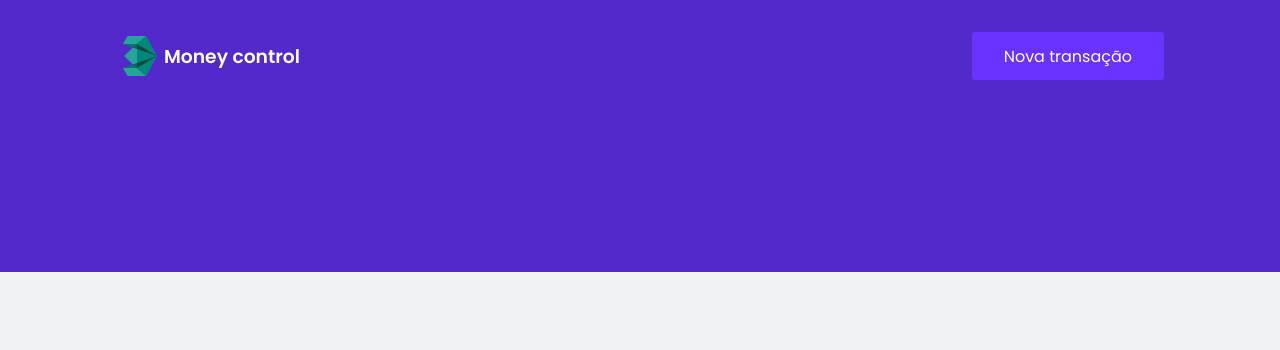
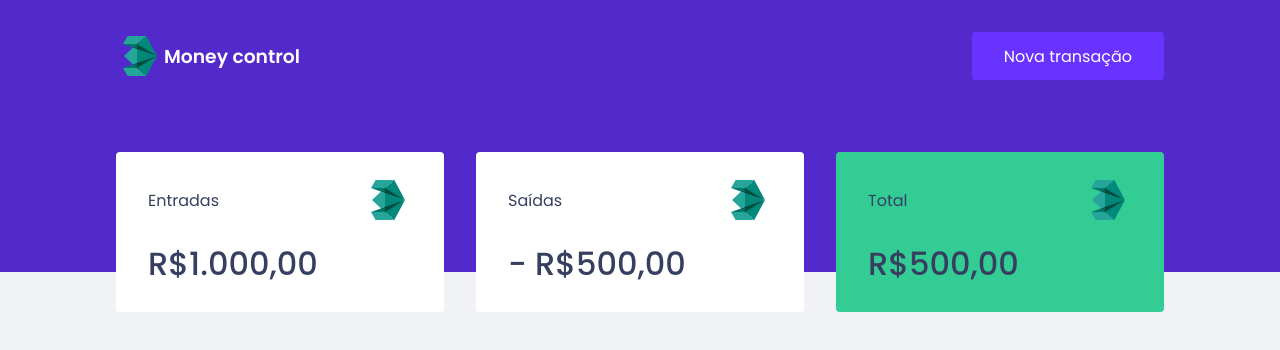
Before and after one commit to Pedrofelipem/money-control, a React (Create React App) app: page / in a window 1280 px wide. Shown: the top 350 px of the page. Built offline with nearby package versions, Linux system fonts and the light colour scheme.

Commit message:
Components: creating components

```diff
--- a/public/index.html
+++ b/public/index.html
@@ -5,7 +5,7 @@
     <meta charset="utf-8" />
     <meta name="viewport" content="width=device-width, initial-scale=1" />
     <link rel="shortcut icon" href="favicon.png" type="image/x-icon"/>
-    <link href="https://fonts.googleapis.com/css2?family=Poppins:wght@400;600&display=swap" rel="stylesheet">
+    <link href="https://fonts.googleapis.com/css2?family=Poppins:wght@400;500;600&display=swap" rel="stylesheet">
     <title>Money control</title>
   </head>
   <body>
--- a/src/App.tsx
+++ b/src/App.tsx
@@ -1,11 +1,14 @@
-import { Header } from "./components/Header";
+import { Dashboard } from "./components/Dashboard/dashboard";
+import { Header } from "./components/Header/header";
 import { GlobalStyle } from "./styles/global";
 
 export function App() {
   return (
     <>
       <Header />
+      <Dashboard />
       <GlobalStyle />
+
     </>
   );
 }
--- /dev/null
+++ b/src/components/Dashboard/dashboard.tsx
@@ -0,0 +1,11 @@
+
+import { Summary } from '../Summary/summary'
+import {Container} from './styles-deshboard'
+export function Dashboard(){
+    return(
+        <Container>
+            <Summary></Summary>
+        </Container>
+    )
+
+}
--- /dev/null
+++ b/src/components/Dashboard/styles-deshboard.ts
@@ -0,0 +1,7 @@
+import styled from 'styled-components';
+
+export const Container = styled.main`
+    max-width: 1080px;
+    margin: 0 auto;
+    padding: 2.5rem 1rem;
+`
--- a/src/components/Header/index.tsx
+++ b/src/components/Header/header.tsx
@@ -1,5 +1,5 @@
 import logoImg from '../../assets/logo.svg'
-import { Container, Content, LogoTipo } from './styles'
+import { Container, Content, LogoTipo } from './styles-header'
 
 export function Header(){
     return(
--- /dev/null
+++ b/src/components/Summary/styles-summary.ts
@@ -0,0 +1,33 @@
+import styled from 'styled-components';
+
+export const Container = styled.main`
+   display: grid;
+   grid-template-columns: repeat(3, 1fr);
+   gap: 2rem;
+   margin-top: -10rem;
+
+   div{
+    background: var(--shape);
+    padding: 1.5rem 2rem;
+    border-radius: 0.25rem;
+    color: var(--text-title);
+
+    header{
+        display: flex;
+        align-items: center;
+        justify-content: space-between;
+    }
+
+    strong{
+        display: block;
+        margin-top: 1rem;
+        font-size: 2rem;
+        font-weight: 500;
+        line-height: 3rem;
+    }
+
+    &.righlight-back{
+        background: var(--green);
+    }
+}
+`
--- /dev/null
+++ b/src/components/Summary/summary.tsx
@@ -0,0 +1,32 @@
+import logo from '../../assets/logo.svg';
+import { Container } from './styles-summary';
+
+export function Summary(){
+    return(
+        <Container>
+            <div>
+                <header>
+                    <p>Entradas</p>
+                    <img src={logo} alt="Entradas" />
+                </header>
+                <strong>R$1.000,00</strong>
+            </div>
+
+            <div>
+                <header>
+                    <p>Saídas</p>
+                    <img src={logo} alt="Entradas" />
+                </header>
+                <strong>- R$500,00</strong>
+            </div>
+
+            <div className='righlight-back'>
+                <header>
+                    <p>Total</p>
+                    <img src={logo} alt="Entradas" />
+                </header>
+                <strong>R$500,00</strong>
+            </div>
+        </Container>
+    )
+}
--- a/src/styles/global.ts
+++ b/src/styles/global.ts
@@ -4,6 +4,7 @@
     :root{
         --background: #F0F2F5;
         --red: #E52E40;
+        --green: #33CC95;
         --blue: #5429CC;
 
         --blue-light: #6932FF;
```
Also changed, not shown: src/components/Header/styles-header.ts (renamed from src/components/Header/styles.ts).
